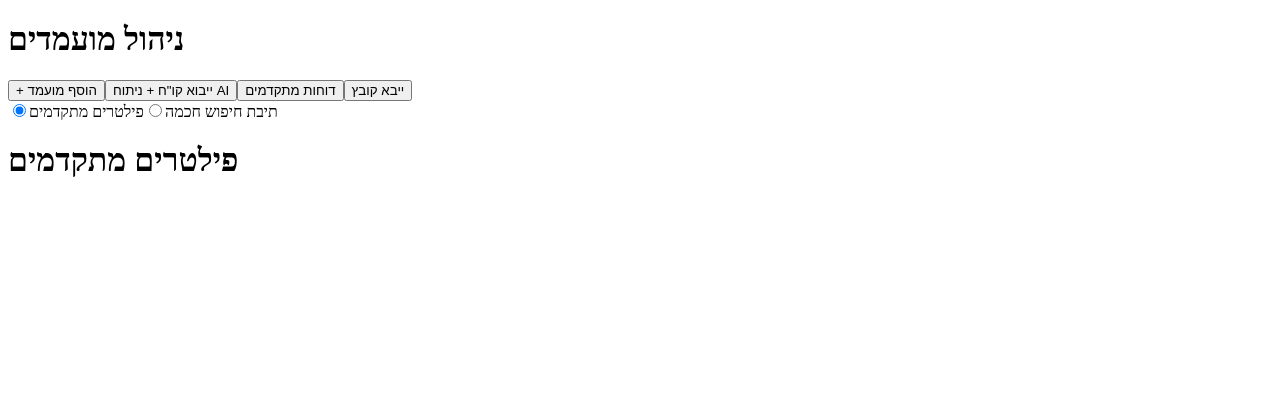
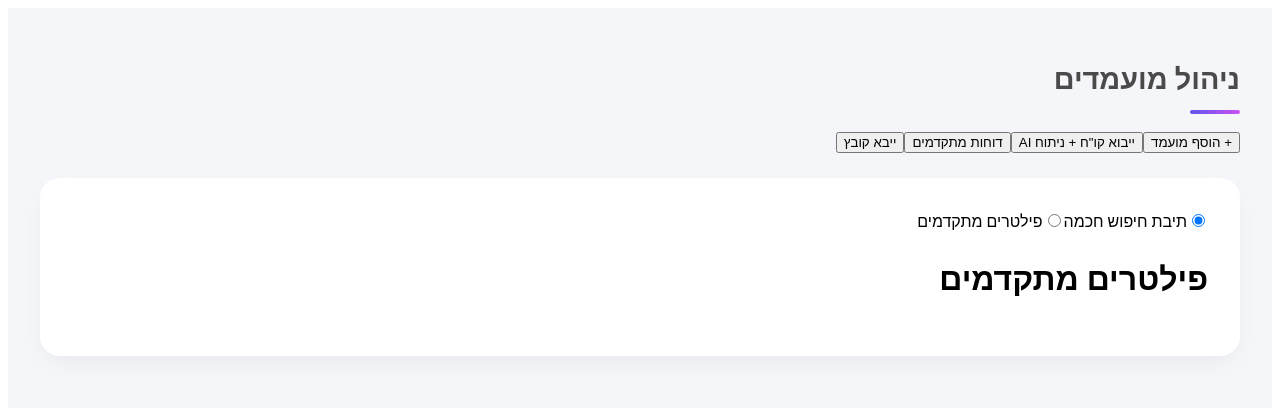
Before and after one commit to HR-Software-Solution/HR-Solutions, a React (Create React App) app in the folder frontend/: page / in a window 1280 px wide. Shown: the top 408 px of the page. Built offline with nearby package versions, Linux system fonts and the light colour scheme.

Commit message:
add basic Candidates Frame styling

```diff
--- a/frontend/package.json
+++ b/frontend/package.json
@@ -35,5 +35,8 @@
       "last 1 firefox version",
       "last 1 safari version"
     ]
+  },
+  "devDependencies": {
+    "sass": "^1.91.0"
   }
 }
--- a/frontend/src/components/Candidates/CandidatesFrame.js
+++ b/frontend/src/components/Candidates/CandidatesFrame.js
@@ -1,15 +1,22 @@
 import CandidatesButtons from "./CandidatesButtons";
 import CandidatesSearch from "./CandidatesSearch";
+import CandidatesList from "./CandidatesList";
+import './style/CandidatesFrame.scss';
 
 const CandidatesFrame = () => {
   return (
-    <div>
-      <h1>ניהול מועמדים</h1>
+    <div className="candidates-frame">
+      <h1 className="candidates-frame__title">ניהול מועמדים</h1>
       <CandidatesButtons
-        //onAdd={() => alert("Add Candidate clicked")}
-        //onExport={() => alert("Export List clicked")}
-      />
-      <CandidatesSearch />
+          //onAdd={() => alert("Add Candidate clicked")}
+          //onExport={() => alert("Export List clicked")}
+        />
+
+      <div className="candidates-frame__search-container">
+        <CandidatesSearch />
+      </div>
+
+      <CandidatesList />
     </div>
 
   );
--- /dev/null
+++ b/frontend/src/components/Candidates/style/CandidatesFrame.scss
@@ -0,0 +1,39 @@
+@import url('https://fonts.googleapis.com/css2?family=Heebo:wght@400;500;600;700&display=swap');
+
+.candidates-frame {
+  font-family: 'Heebo', sans-serif;
+  direction: rtl;
+  background: #f5f6fa; // רקע כללי אפור בהיר
+  padding: 2rem;
+  min-height: 100vh;
+
+  &__search-container {
+    background: white;
+    border-radius: 20px;
+    box-shadow: 0 10px 25px -5px rgba(0,0,0,0.05),
+                0 8px 10px -6px rgba(0,0,0,0.01);
+    padding: 2rem;
+    margin-top: 1.5rem;
+  }
+
+  &__title {
+    font-size: 1.8rem;       // כמו בקוד המקור
+    font-weight: 700;
+    margin-bottom: 1rem;     // רווח מתחת לכותרת
+    color: #4a4a4a;          // אפור כהה כמו בקוד המקור
+    position: relative;
+    padding-bottom: 0.8rem;
+
+    &:after {
+      content: '';
+      position: absolute;
+      bottom: 0;
+      right: 0;
+      width: 50px;
+      height: 4px;
+      background: linear-gradient(90deg, #6154f0, #cb52f0);
+      border-radius: 2px;
+    }
+  }
+
+}
```
Also changed, not shown: 1 other file (tests, documents, lock files or other folders).
